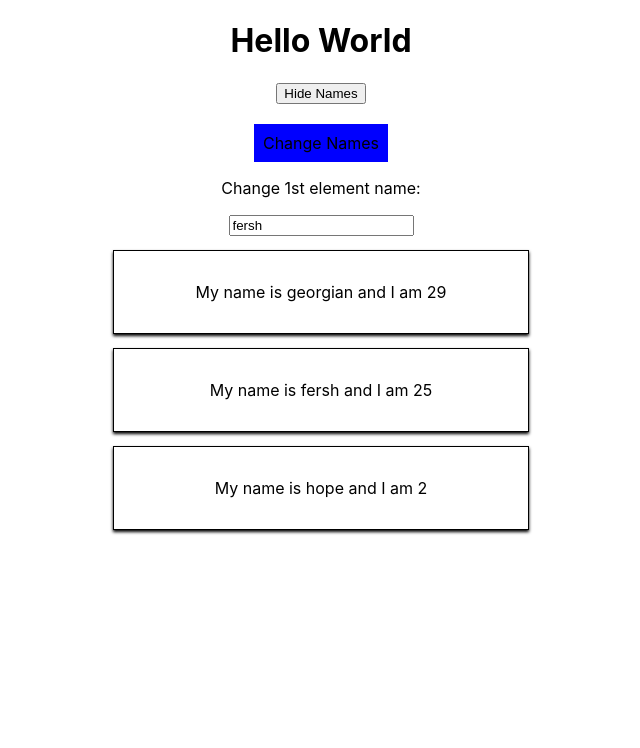
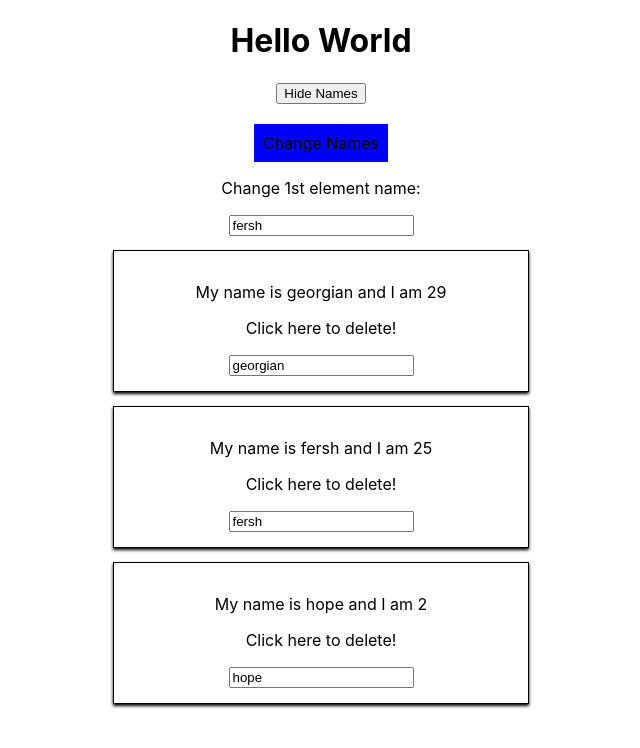
Before and after one commit to jcont12/React-Lessons, a React (Create React App) app: page / in a window 1280 px wide. Both pictures are taken after a click on the button "Show Names". Shown: the top 748 px of the page, without its empty margins (319-959 px from the left). Built offline with nearby package versions, Linux system fonts and the light colour scheme.

Commit message:
add ids and change inputNameHandler method

```diff
--- a/src/App.js
+++ b/src/App.js
@@ -7,9 +7,9 @@ class App extends Component {
 
   state = {
     persons: [
-      {name:"georgian", age:"29"},
-      {name:"fersh", age:"25"},
-      {name:"hope", age:"2"}
+      {id:"0", name:"georgian", age:"29"},
+      {id:"1", name:"fersh", age:"25"},
+      {id:"2", name:"hope", age:"2"}
     ],
     showPersons: false
   }
@@ -17,26 +17,40 @@ class App extends Component {
   switchNameHandler = (newName) => {
     this.setState({
       persons: [
-        {name: newName, age:"29"},
-        {name:"Fer", age:"25"},
-        {name:"Hope", age:"2"}
+        {id:"0", name: newName, age:"29"},
+        {id:"1", name:"Fer", age:"25"},
+        {id:"2", name:"Hope", age:"2"}
       ]
     })
   }
 
-  inputNameHandler = (event) => {
-    this.setState({
-      persons: [
-        {name: "Jorge", age:"30"},
-        {name: event.target.value, age:"25"},
-        {name:"Hope", age:"2"}
-      ]
-    })
+  inputNameHandler = (event, id) => {
+    const personIndex = this.state.persons.findIndex(p => {
+      return p.id === id
+    });
+
+    const foundPerson = {
+      ...this.state.persons[personIndex]
+    }
+
+   foundPerson.name = event.target.value;
+
+    const modifiedPersons = [...this.state.persons]
+
+    modifiedPersons[personIndex] = foundPerson;
+
+    this.setState( {persons: modifiedPersons} )
   }
 
   togglePersonsHandler = () => {
     const arePersonsShowing = this.state.showPersons;
     this.setState({ showPersons: !arePersonsShowing })
+  }
+
+  deletePersonHandler = (index) => {
+    const persons = [...this.state.persons];
+    persons.splice(index,1);
+    this.setState({persons: persons})
   }
 
   render() {
@@ -55,8 +69,13 @@ class App extends Component {
     if (this.state.showPersons){
       persons = (
       <div>
-        {this.state.persons.map(person => {
-          return <Person name={person.name} age={person.age} />
+        {this.state.persons.map((person, index) => {
+          return <Person
+          name={person.name}
+          age={person.age}
+          click={this.deletePersonHandler.bind(this, index)}
+          key={person.id}
+          inputChange={(event) => this.inputNameHandler(event, person.id)} />
         })}
       </div>
       )
@@ -72,7 +91,7 @@ class App extends Component {
         <br></br>
         <br></br>
         <button style={style} onClick={this.switchNameHandler.bind(this, "Jorge")}> Change Names </button>
-        <Input changedName={this.inputNameHandler} name={this.state.persons[1].name}/>
+        <Input changedName={this.inputNameHandler} name={this.state.persons[1] ? this.state.persons[1].name : null}/>
         {persons}
       </div>
     );
--- a/src/Person/Person.js
+++ b/src/Person/Person.js
@@ -6,6 +6,8 @@ const person = (props) => {
         <div className="Person">
             <p>My name is {props.name} and I am {props.age}</p>
             <p>{props.children}</p>
+            <p onClick={props.click}>Click here to delete!</p>
+            <input type="text" onChange={props.inputChange} value={props.name} />
         </div>
     )
 }
```
